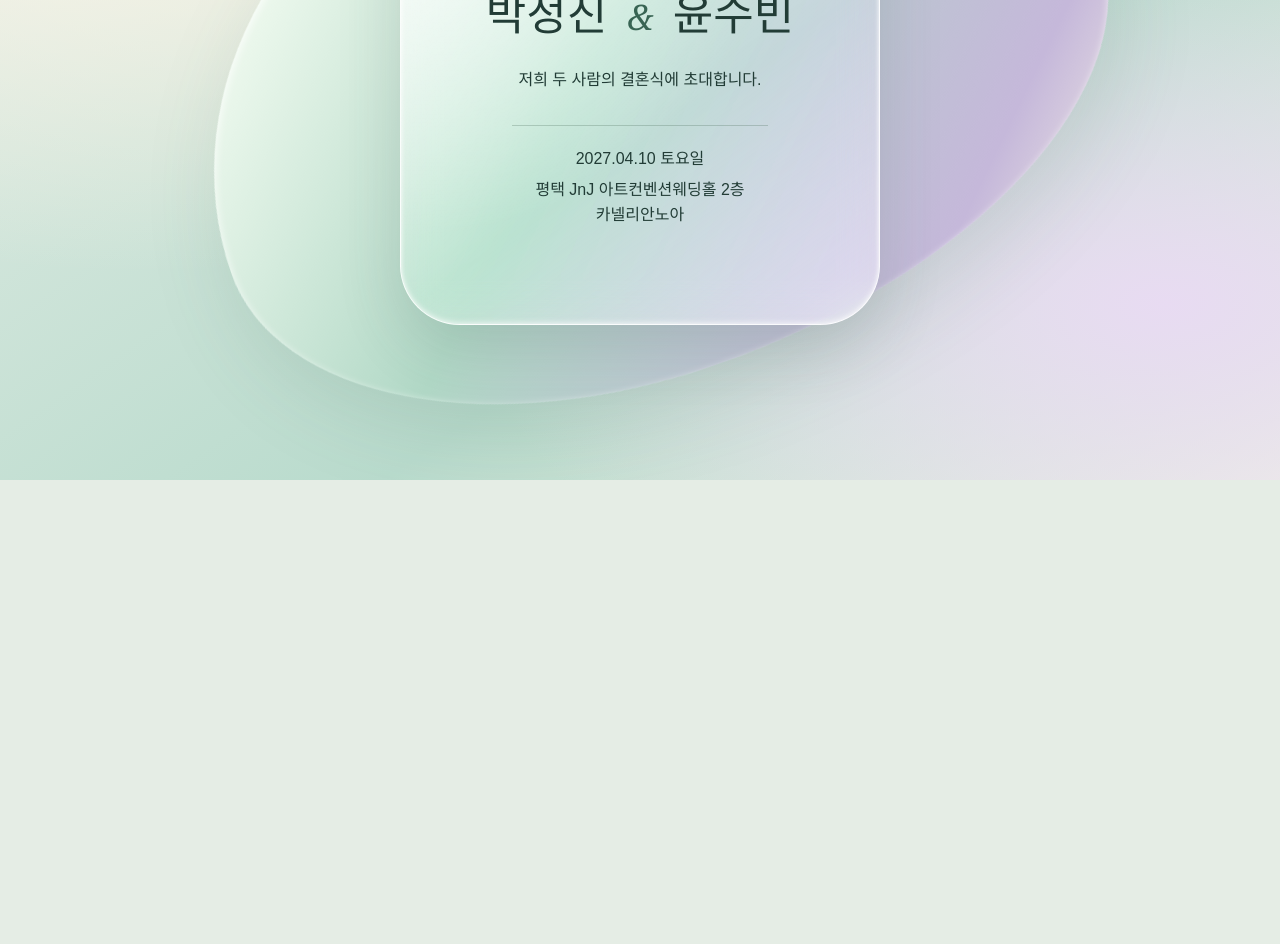
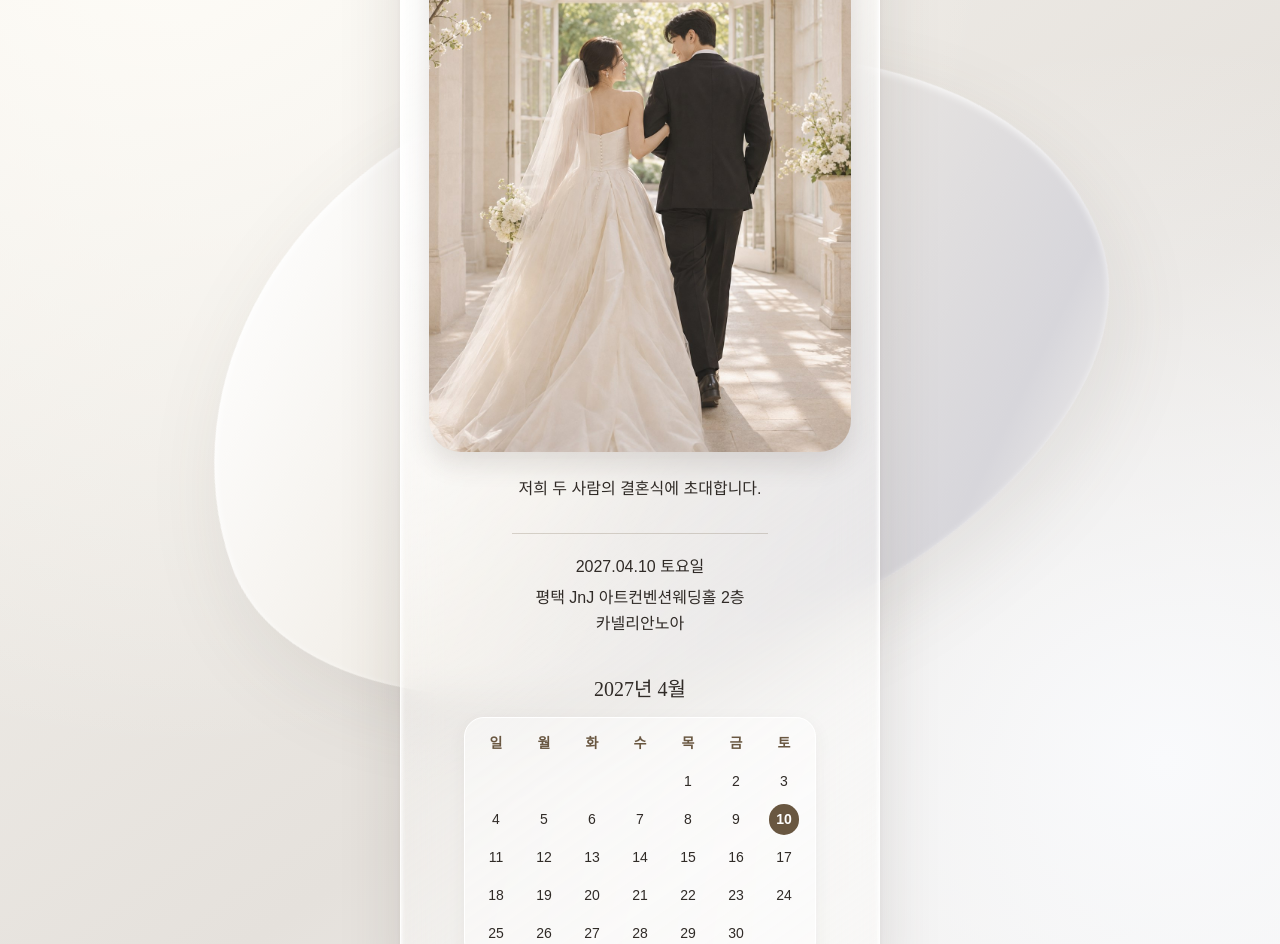
Before and after one commit to pjj1709/wedding-invitation, a React (Vite) app: page / in a window 1280 px wide. Shown: the part 320-1264 px from the top of the page. Before the commit the page ends 800 px from the top, so only its background shows below. Built offline with nearby package versions, Linux system fonts and the light colour scheme.

Commit message:
Add wedding cover photo and ceremony calendar

```diff
--- a/src/App.css
+++ b/src/App.css
@@ -9,9 +9,9 @@
   overflow: hidden;
   padding: clamp(1rem, 5vw, 3rem);
   background:
-    radial-gradient(ellipse at 11% 16%, #fff6e8 0%, transparent 49%),
-    radial-gradient(ellipse at 91% 78%, #e8dbf2 0%, transparent 42%),
-    linear-gradient(145deg, #e9efe8, #b9dbcd 63%, #edf1e3);
+    radial-gradient(ellipse at 14% 10%, #fffdf8 0%, transparent 53%),
+    radial-gradient(ellipse at 91% 78%, #f9fafc 0%, transparent 47%),
+    linear-gradient(145deg, #f8f6f1, #e5e1dc 63%, #f4f3f2);
   text-align: center;
 }
 
@@ -22,8 +22,8 @@
   width: min(115vw, 58rem);
   aspect-ratio: 1.55;
   border-radius: 44% 56% 54% 46% / 59% 55% 45% 41%;
-  background: linear-gradient(135deg, #f9fff5 8%, #b1d8c6 44%, #c5b8da 82%, #fff8ea);
-  box-shadow: inset 0 3px 9px #ffffffc2, 0 28px 80px #426d5826;
+  background: linear-gradient(135deg, #fff 8%, #f0ece5 44%, #d7d6db 82%, #fffdf8);
+  box-shadow: inset 0 3px 9px #ffffffde, 0 28px 80px #544a401a;
   transform: translate(-50%, -50%) rotate(-23deg);
   content: '';
 }
@@ -35,21 +35,22 @@
   justify-items: center;
   width: min(100%, 30rem);
   overflow: hidden;
-  padding: clamp(3rem, 12svh, 6rem) 1rem;
+  padding: clamp(2rem, 7svh, 4rem) clamp(1rem, 4vw, 1.75rem);
   border: 1px solid #ffffffda;
   border-radius: clamp(2rem, 8vw, 3.75rem);
-  background: linear-gradient(145deg, #ffffffed, #eff8efdf 60%, #f5ebfae8);
+  background: linear-gradient(145deg, #ffffffed, #f8f7f4ed 60%, #efedf0ed);
   box-shadow:
-    inset 0 2px 4px #ffffffb3,
-    inset 0 -2px 5px #ffffff80,
-    0 20px 64px #354d4929;
+    inset 0 2px 4px #ffffffe6,
+    inset 0 -2px 5px #ffffffb3,
+    0 2px 4px #453a300d,
+    0 20px 64px #453a3024;
 }
 
 @supports ((backdrop-filter: blur(1px)) or (-webkit-backdrop-filter: blur(1px))) {
   .invitation__glass {
-    background: linear-gradient(145deg, #ffffffad, #ffffff38 58%, #f9f5ff82);
-    -webkit-backdrop-filter: blur(18px) saturate(135%);
-    backdrop-filter: blur(18px) saturate(135%);
+    background: linear-gradient(145deg, #ffffffc2, #ffffff4d 58%, #fbfaf8a6);
+    -webkit-backdrop-filter: blur(18px);
+    backdrop-filter: blur(18px);
   }
 }
 
@@ -79,7 +80,7 @@
 }
 
 .invitation__ornament {
-  color: #386453;
+  color: #695741;
   font-size: 1.5rem;
 }
 
@@ -96,11 +97,21 @@
   line-height: 1.2;
 }
 
-.invitation__ampersand {
-  color: #386453;
-  font-family: Georgia, serif;
-  font-size: 0.8em;
-  font-style: italic;
+.invitation__heart {
+  align-self: center;
+  color: #695741;
+  font-size: 0.62em;
+}
+
+.invitation__photo {
+  display: block;
+  width: 100%;
+  aspect-ratio: 4 / 5;
+  margin-top: 1.75rem;
+  border-radius: clamp(1.25rem, 5vw, 2rem);
+  background: #ede8e0;
+  box-shadow: 0 12px 26px #453a3024;
+  object-fit: cover;
 }
 
 .invitation__message {
@@ -114,6 +125,46 @@
   width: min(100%, 16rem);
   margin-top: 2rem;
   padding-top: 1.25rem;
-  border-top: 1px solid #47675745;
+  border-top: 1px solid #75634d40;
   word-break: keep-all;
 }
+
+.wedding-calendar {
+  width: min(100%, 22rem);
+  margin-top: 2.25rem;
+  padding: 0.375rem;
+  border: 1px solid #fff;
+  border-radius: 1.25rem;
+  table-layout: fixed;
+  background: #ffffff80;
+  box-shadow: 0 6px 18px #453a3010;
+  font-variant-numeric: tabular-nums;
+}
+
+.wedding-calendar caption {
+  margin-bottom: 0.75rem;
+  font-family: 'Noto Serif KR', 'Batang', serif;
+  font-size: 1.25rem;
+}
+
+.wedding-calendar th,
+.wedding-calendar td {
+  height: 2.25rem;
+  padding: 0;
+  font-size: 0.875rem;
+}
+
+.wedding-calendar th {
+  color: #695741;
+}
+
+.wedding-calendar__selected {
+  display: inline-grid;
+  width: 1.9rem;
+  height: 1.9rem;
+  place-items: center;
+  border-radius: 50%;
+  background: #695741;
+  color: #fff;
+  font-weight: 700;
+}
--- a/src/App.tsx
+++ b/src/App.tsx
@@ -1,4 +1,5 @@
 import './App.css'
+import weddingPhoto from './assets/wedding-cover.jpg'
 
 const invitation = {
   groom: '박정진',
@@ -8,6 +9,44 @@ const invitation = {
   venue: '평택 JnJ 아트컨벤션웨딩홀 2층 카넬리안노아',
 }
 
+const weekdays = ['일', '월', '화', '수', '목', '금', '토']
+
+function WeddingCalendar({ date }: { date: string }) {
+  const [year, month, weddingDay] = date.split('-').map(Number)
+  const firstWeekday = new Date(Date.UTC(year, month - 1, 1)).getUTCDay()
+  const daysInMonth = new Date(Date.UTC(year, month, 0)).getUTCDate()
+  const weekCount = Math.ceil((firstWeekday + daysInMonth) / weekdays.length)
+
+  return (
+    <table className="wedding-calendar">
+      <caption>{year}년 {month}월</caption>
+      <thead>
+        <tr>{weekdays.map(day => <th key={day} scope="col">{day}</th>)}</tr>
+      </thead>
+      <tbody>
+        {Array.from({ length: weekCount }, (_, week) => (
+          <tr key={week}>
+            {weekdays.map((weekday, column) => {
+              const day = week * weekdays.length + column - firstWeekday + 1
+              if (day < 1 || day > daysInMonth) return <td key={weekday} />
+
+              return (
+                <td key={weekday}>
+                  {day === weddingDay ? (
+                    <time className="wedding-calendar__selected" dateTime={date} aria-label={`${day}일, 결혼식`}>
+                      {day}
+                    </time>
+                  ) : day}
+                </td>
+              )
+            })}
+          </tr>
+        ))}
+      </tbody>
+    </table>
+  )
+}
+
 function App() {
   return (
     <main className="invitation">
@@ -15,9 +54,10 @@ function App() {
         <span className="invitation__ornament" aria-hidden="true">✦</span>
         <h1 className="invitation__names">
           <span>{invitation.groom}</span>
-          <span className="invitation__ampersand" aria-label="그리고">&amp;</span>
+          <span className="invitation__heart" aria-hidden="true">♥</span>
           <span>{invitation.bride}</span>
         </h1>
+        <img className="invitation__photo" src={weddingPhoto} alt="밝은 예식장으로 함께 걸어가는 커플의 웨딩 샘플 사진" />
         <p className="invitation__message">
           저희 두 사람의 결혼식에 초대합니다.
         </p>
@@ -25,6 +65,7 @@ function App() {
           <time dateTime={invitation.date}>{invitation.dateLabel}</time>
           <p>{invitation.venue}</p>
         </div>
+        <WeddingCalendar date={invitation.date} />
       </div>
     </main>
   )
--- a/src/index.css
+++ b/src/index.css
@@ -1,8 +1,8 @@
 :root {
   font-family: 'Noto Sans KR', 'Apple SD Gothic Neo', 'Malgun Gothic', sans-serif;
   line-height: 1.6;
-  color: #223c36;
-  background: #e5ede5;
+  color: #302b27;
+  background: #f4f2ee;
   text-rendering: optimizeLegibility;
   -webkit-font-smoothing: antialiased;
 }
```
Also changed, not shown: src/assets/wedding-cover.jpg (added).
